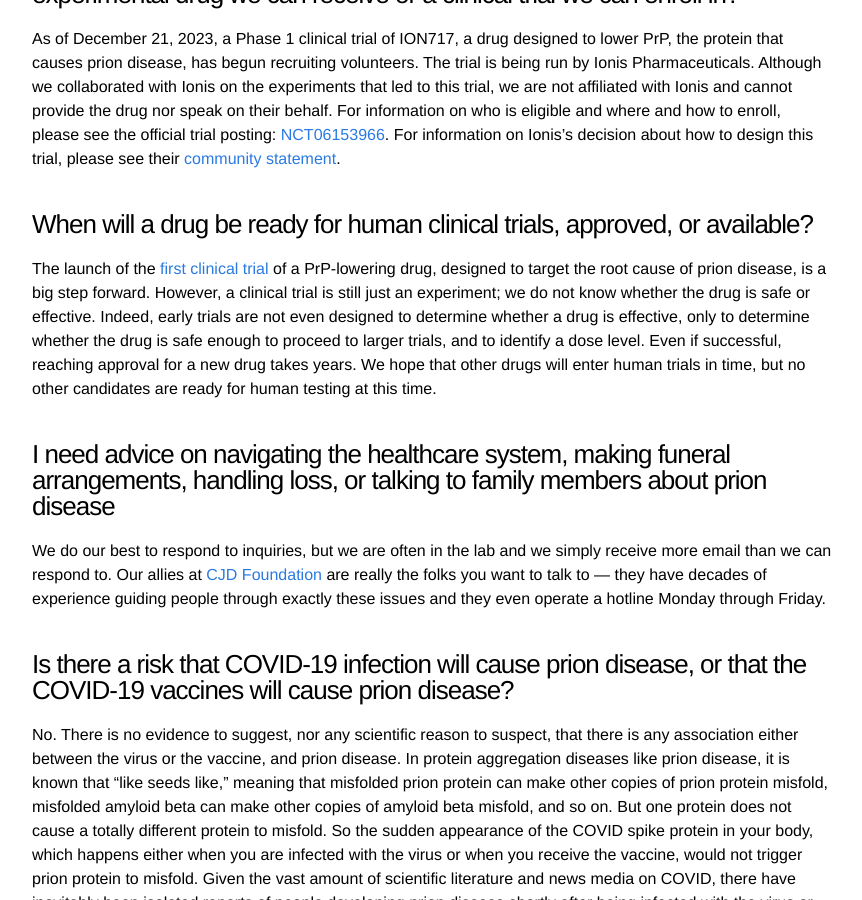
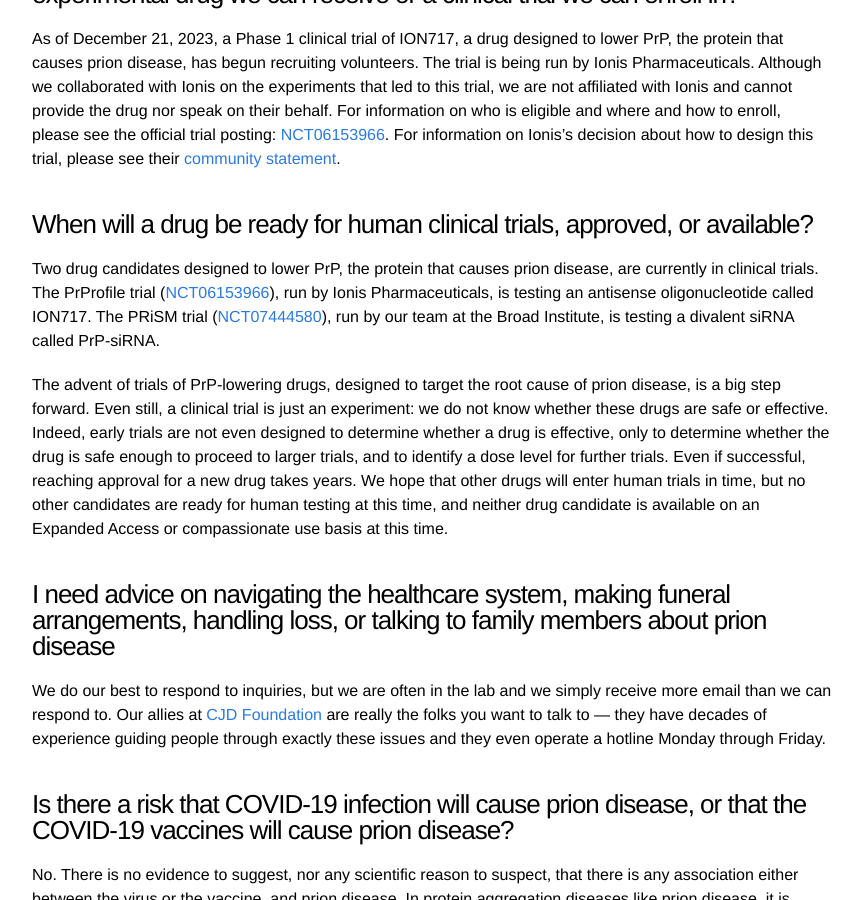
Before and after one commit to ericminikel/prionalliance, a Jekyll site: the page built from faq.md, in a window 1280 px wide and 900 px high, scrolled down 3436 px. Shown: the whole window, without its empty margins (208-1070 px from the left). Built offline with Jekyll 4.4.1, drawn with Linux system fonts in a browser that asks for light colours.

Commit message:
genetic testing link and clinical trials update

```diff
--- a/faq.md
+++ b/faq.md
@@ -57,7 +57,7 @@
 
 ### We know or suspect that our family has a genetic mutation that causes prion disease, how can we get predictive genetic testing for healthy family members at risk?
 
-In the United States, predictive genetic testing for prion disease is performed by the [National Prion Disease Pathology Surveillance Center](https://case.edu/medicine/pathology/divisions/prion-center) in Cleveland (see above). Many people choose to discuss their interest in testing with a genetic counselor or medical geneticist before proceeding, but the genetic test can be ordered by any physician according to the instructions for physicians posted [here](https://case.edu/medicine/pathology/divisions/national-prion-disease-pathology-surveillance-center/resources-professionals/testing-protocols/blood-protocol). It's free for people with a close relative confirmed to have a prion disease mutation. It costs $412 otherwise, which may or may not be covered by insurance depending on your plan. You may also incur health care costs associated with the doctor's visits to have blood drawn and receive counseling.
+In the United States, predictive genetic testing for prion disease is performed by the [National Prion Disease Pathology Surveillance Center](https://case.edu/medicine/pathology/divisions/prion-center) in Cleveland (see above). Many people choose to discuss their interest in testing with a genetic counselor or medical geneticist before proceeding, but the genetic test can be ordered by any physician according to the instructions for physicians posted [here](https://case.edu/medicine/pathology/divisions/national-prion-disease-pathology-surveillance-center/clinical/blood-prnp-gene). It's free for people with a close relative confirmed to have a prion disease mutation. It costs $412 otherwise, which may or may not be covered by insurance depending on your plan. You may also incur health care costs associated with the doctor's visits to have blood drawn and receive counseling.
 
 If your genetic counselor or physician is not especially familiar with genetic prion disease, you may want to refer them to [our published genetic counseling primer for prion disease](/works/goldman-vallabh-2022-genetic-counseling-for-prion-disease.pdf).
 
@@ -83,7 +83,9 @@
 
 ### When will a drug be ready for human clinical trials, approved, or available?
 
-The launch of the [first clinical trial](https://clinicaltrials.gov/study/NCT06153966) of a PrP-lowering drug, designed to target the root cause of prion disease, is a big step forward. However, a clinical trial is still just an experiment; we do not know whether the drug is safe or effective. Indeed, early trials are not even designed to determine whether a drug is effective, only to determine whether the drug is safe enough to proceed to larger trials, and to identify a dose level. Even if successful, reaching approval for a new drug takes years. We hope that other drugs will enter human trials in time, but no other candidates are ready for human testing at this time.
+Two drug candidates designed to lower PrP, the protein that causes prion disease, are currently in clinical trials. The PrProfile trial ([NCT06153966](https://clinicaltrials.gov/study/NCT06153966)), run by Ionis Pharmaceuticals, is testing an antisense oligonucleotide called ION717. The PRiSM trial ([NCT07444580](https://clinicaltrials.gov/study/NCT07444580)), run by our team at the Broad Institute, is testing a divalent siRNA called PrP-siRNA.
+
+The advent of trials of PrP-lowering drugs, designed to target the root cause of prion disease, is a big step forward. Even still, a clinical trial is just an experiment: we do not know whether these drugs are safe or effective. Indeed, early trials are not even designed to determine whether a drug is effective, only to determine whether the drug is safe enough to proceed to larger trials, and to identify a dose level for further trials. Even if successful, reaching approval for a new drug takes years. We hope that other drugs will enter human trials in time, but no other candidates are ready for human testing at this time, and neither drug candidate is available on an Expanded Access or compassionate use basis at this time.
 
 <a name="need-advice" />
 
```
